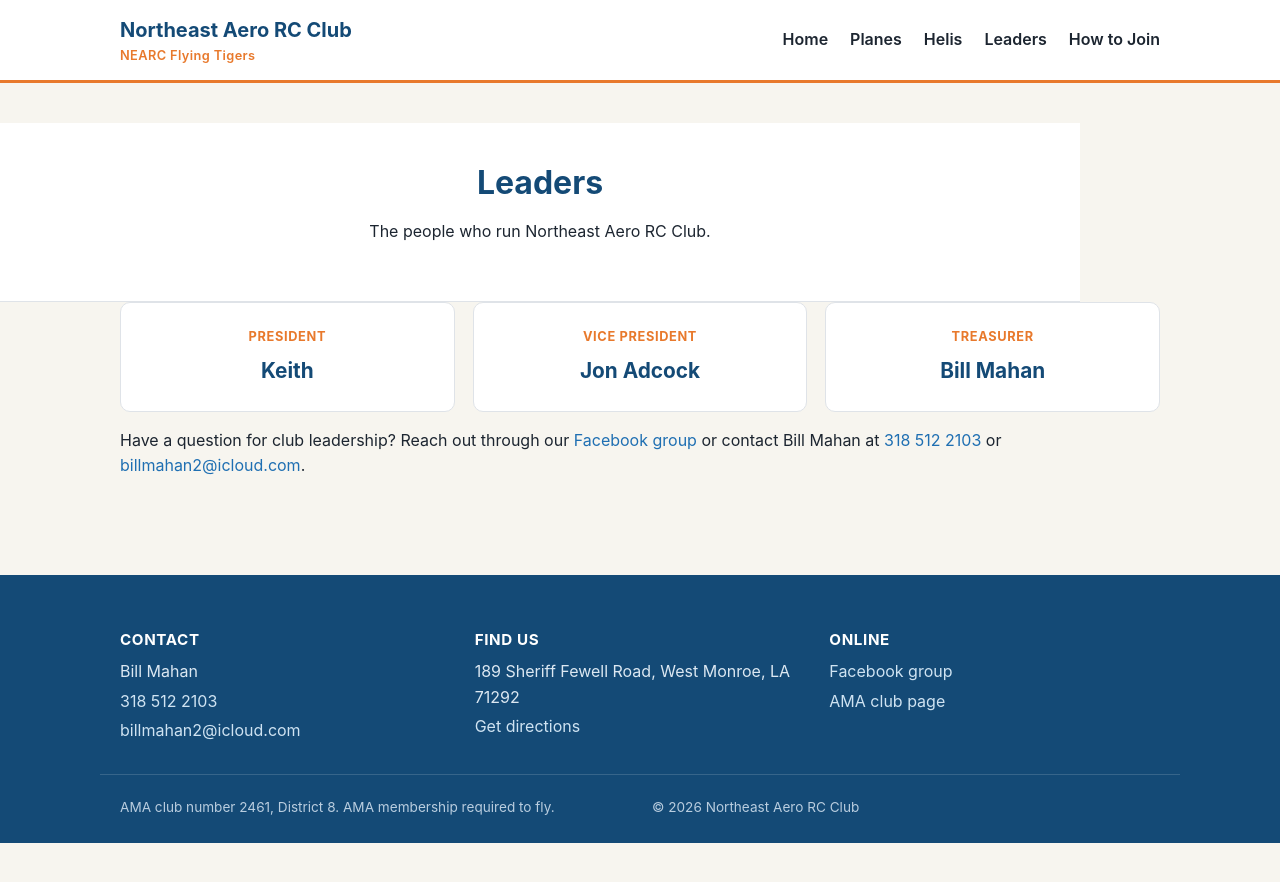
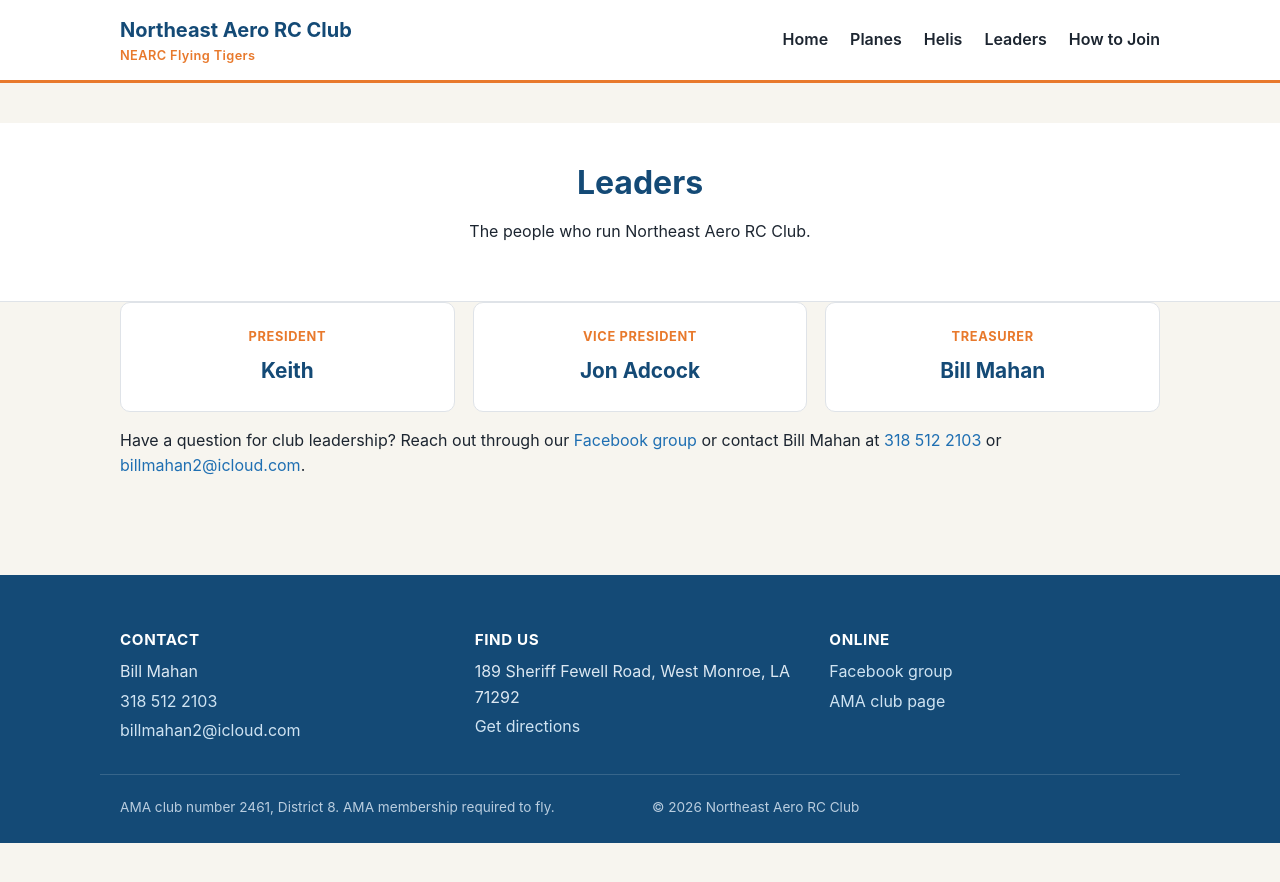
Before and after one commit to TheAssembler1/nearcflyingrc, a Jekyll site: the page built from leaders.md, in a window 1280 px wide. Shown: the top 882 px of the page. Built offline with Jekyll 4.4.1, drawn with Linux system fonts in a browser that asks for light colours.

Commit message:
Fix hero and page header panels not spanning full width
A blanket max-width rule for direct children of <main> was capping
the hero banner and page header bars to 1080px with no margin, so on
wide screens they hugged the left edge instead of spanning the full
top of the page. Exclude them from that rule so they go full width
again, matching the site header.

Co-Authored-By: Claude Sonnet 5 <noreply@anthropic.com>
Claude-Session: https://claude.ai/code/session_01SuhJJkgqzW1s1tP2Ykwpbw

```diff
--- a/assets/css/style.css
+++ b/assets/css/style.css
@@ -246,6 +246,12 @@ main {
 main .wrap,
 main > * {
   max-width: 1080px;
+}
+
+main > .hero,
+main > .page-header {
+  max-width: none;
+  margin: 0;
 }
 
 section {
```
